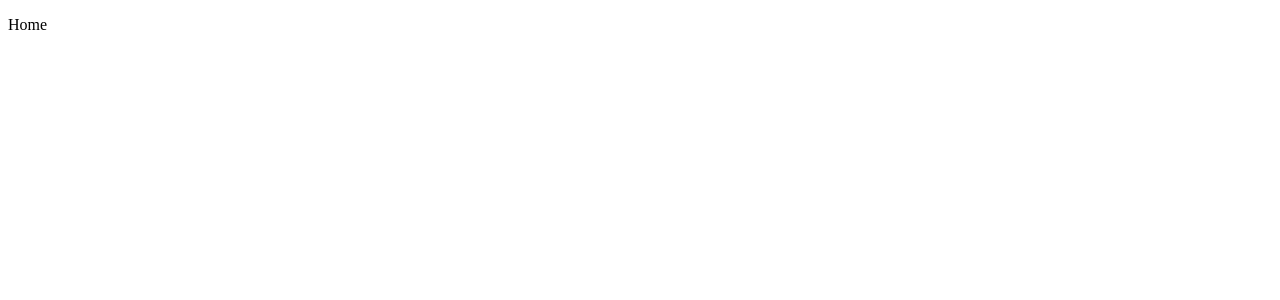
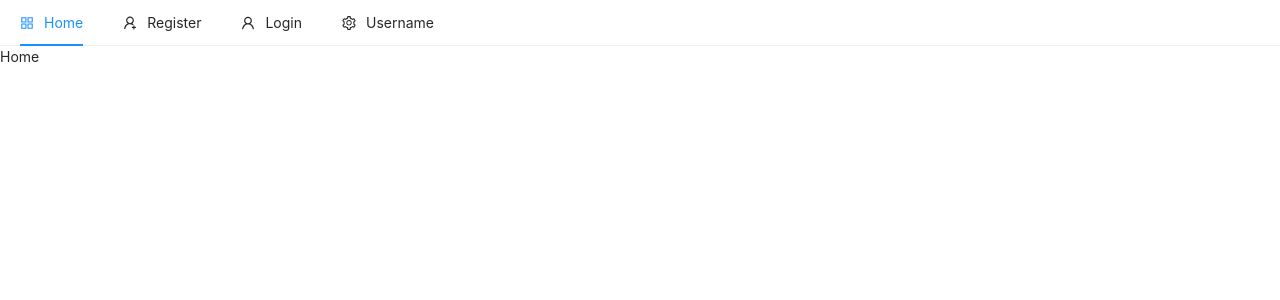
Before and after one commit to SaulAugusto115/MernEcommerce, a React (Create React App) app in the folder client/: page / in a window 1280 px wide. Shown: the top 300 px of the page. Built offline with nearby package versions, Linux system fonts and the light colour scheme.

Commit message:
Bootstarp Material, Ant Design and Header Component Added

```diff
--- a/client/package.json
+++ b/client/package.json
@@ -3,9 +3,11 @@
   "version": "0.1.0",
   "private": true,
   "dependencies": {
+    "@ant-design/icons": "^4.2.2",
     "@testing-library/jest-dom": "^5.11.5",
     "@testing-library/react": "^11.1.1",
     "@testing-library/user-event": "^12.2.0",
+    "antd": "^4.8.2",
     "react": "^17.0.1",
     "react-dom": "^17.0.1",
     "react-router-dom": "^5.2.0",
--- a/client/public/index.html
+++ b/client/public/index.html
@@ -10,34 +10,16 @@
       content="Web site created using create-react-app"
     />
     <link rel="apple-touch-icon" href="%PUBLIC_URL%/logo192.png" />
-    <!--
-      manifest.json provides metadata used when your web app is installed on a
-      user's mobile device or desktop. See https://developers.google.com/web/fundamentals/web-app-manifest/
-    -->
+
     <link rel="manifest" href="%PUBLIC_URL%/manifest.json" />
-    <!--
-      Notice the use of %PUBLIC_URL% in the tags above.
-      It will be replaced with the URL of the `public` folder during the build.
-      Only files inside the `public` folder can be referenced from the HTML.
 
-      Unlike "/favicon.ico" or "favicon.ico", "%PUBLIC_URL%/favicon.ico" will
-      work correctly both with client-side routing and a non-root public URL.
-      Learn how to configure a non-root public URL by running `npm run build`.
-    -->
+    <link rel="stylesheet" href="https://unpkg.com/bootstrap-material-design@4.1.1/dist/css/bootstrap-material-design.min.css" integrity="sha384-wXznGJNEXNG1NFsbm0ugrLFMQPWswR3lds2VeinahP8N0zJw9VWSopbjv2x7WCvX" crossorigin="anonymous">
+
     <title>React App</title>
   </head>
   <body>
     <noscript>You need to enable JavaScript to run this app.</noscript>
     <div id="root"></div>
-    <!--
-      This HTML file is a template.
-      If you open it directly in the browser, you will see an empty page.
 
-      You can add webfonts, meta tags, or analytics to this file.
-      The build step will place the bundled scripts into the <body> tag.
-
-      To begin the development, run `npm start` or `yarn start`.
-      To create a production bundle, use `npm run build` or `yarn build`.
-    -->
   </body>
 </html>
--- a/client/src/App.js
+++ b/client/src/App.js
@@ -4,14 +4,18 @@
 import Home from './pages/Home';
 import Login from './pages/auth/Login';
 import Register from './pages/auth/Register';
+import Header from './components/nav/Header';
 
 const App = () =>  {
   return (
-    <Switch>
-      <Route exact path="/" component={Home} />
-      <Route exact path="/login" component={Login} />
-      <Route exact path="/register" component={Register} />
-    </Switch>
+    <>
+        <Header />
+        <Switch>
+          <Route exact path="/" component={Home} />
+          <Route exact path="/login" component={Login} />
+          <Route exact path="/register" component={Register} />
+        </Switch>
+    </>
   );
 }
 
--- /dev/null
+++ b/client/src/components/nav/Header.js
@@ -0,0 +1,46 @@
+import React,{useState} from 'react';
+import {Menu} from 'antd';
+import { AppstoreOutlined, SettingOutlined,UserOutlined,UserAddOutlined } from '@ant-design/icons';
+import {Link} from 'react-router-dom';
+
+const { SubMenu, Item } = Menu;
+
+const Header = () =>{
+    const [current, setCurrent] = useState('home');
+
+    const handleClick = (e) =>{
+        //console.log(e.key)
+        setCurrent(e.key);
+    }
+
+    return (
+        <Menu onClick={handleClick} selectedKeys={[current]} mode="horizontal">
+
+        <Item key="home" icon={<AppstoreOutlined />}>
+          <Link to="/">Home</Link>
+        </Item>
+
+        <Item key="register" icon={<UserAddOutlined />} className="float-right">
+          <Link to="/register">Register</Link>
+        </Item>
+
+        <Item key="login" icon={<UserOutlined />} className="float-right">
+          <Link to="/login">Login</Link>
+        </Item>
+
+
+
+        <SubMenu key="SubMenu" icon={<SettingOutlined />} title="Username">
+
+            <Item key="setting:1">Option 1</Item>
+            <Item key="setting:2">Option 2</Item>
+
+
+        </SubMenu>
+
+      </Menu>
+    );
+};
+
+
+export default Header;
```
Also changed, not shown: client/src/index.js (+4 -3 lines), 1 other file (tests, documents, lock files or other folders).
